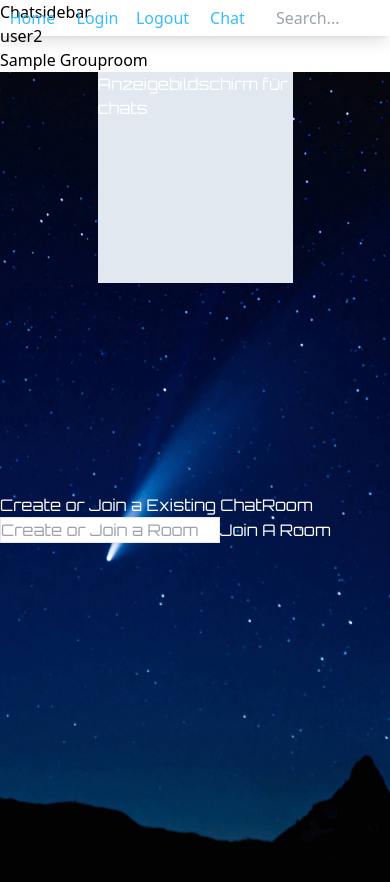
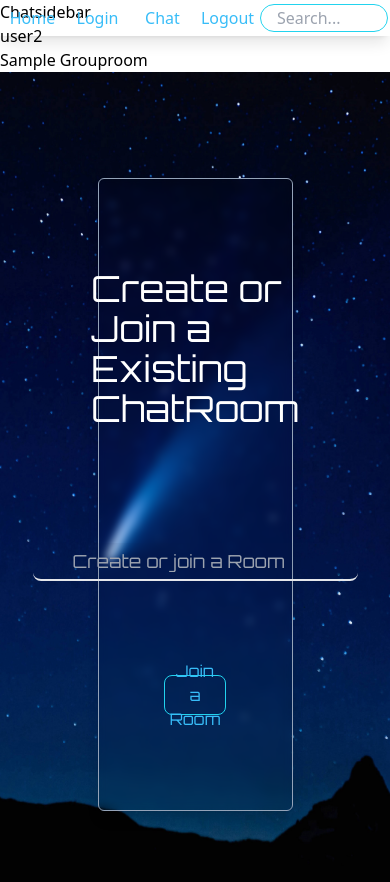
Before and after one commit to FinalProjectYZPIH/FinalProject, a React (Vite) app in the folder client/: page /chat in a window 390 px wide. Shown: the top 882 px of the page. Built offline with nearby package versions, Linux system fonts and the light colour scheme; no server answers.

Commit message:
add nav & logout & chatdashboard style

```diff
--- a/client/src/components/Chat.jsx
+++ b/client/src/components/Chat.jsx
@@ -1,10 +1,12 @@
 import React, { useEffect, useState } from "react";
 import { Inputs } from "./Inputs";
+import { useDarkLightMode } from "../context/data/dataStore.jsx";
 // import ScrollToBottom from "react-scroll-to-bottom";
 
 function Chat({ socket, username, room }) {
   const [currentMessage, setCurrentMessage] = useState("");
   const [messageList, setMessageList] = useState([]);
+  const { lightMode, setDarkMode } = useDarkLightMode();
 
   const sendMessage = async () => {
     if (currentMessage !== "") {
@@ -30,15 +32,17 @@ function Chat({ socket, username, room }) {
   }, [socket]);
 
   return (
-    <div className="chat-window">
-      <div className="chat-header">
+    <div className={`chat-window font-orbitron grid grid-cols-1 lg:grid-cols-2 w-screen h-screen sm:bg-cover sm:bg-center  bg-no-repeat lg:bg-contain lg:bg-right ${
+      lightMode ? "dark" : "light"
+    }`}>
+      <div className="chat-header flex items-center justify-evenly">
         <p>Live Chat</p>
       </div>
-      <div className="chat-body">
+      <div className="chat-body border border-black">
         {/* <ScrollToBottom className="message-container"> */}
-          {messageList.map((messageContent) => {
+          {messageList.map((messageContent, index) => {
             return (
-              <div
+              <div key={index}
                 className="message flex justify-center hover:bg-white h-64"
                 id={username === messageContent.author ? "you" : "other"}
               >
--- a/client/src/components/GroupChat.jsx
+++ b/client/src/components/GroupChat.jsx
@@ -2,6 +2,8 @@ import React, { useEffect, useState } from "react";
 import { getTime } from "date-fns";
 import { useSocketProvider } from "../context/data/SocketProvider";
 import { useProfileStore } from "../context/data/dataStore";
+import { useDarkLightMode } from "../context/data/dataStore.jsx";
+import { Inputs } from "./ui/Inputs";
 // import ScrollToBottom from "react-scroll-to-bottom";
 
 // {groupRoom :{
@@ -33,6 +35,7 @@ import { useProfileStore } from "../context/data/dataStore";
 function GroupChat() {
   const { username } = useProfileStore((state) => state.defaultProfile);
   const { socket, sendMessage, roomConfig } = useSocketProvider();
+  const { lightMode, setDarkMode } = useDarkLightMode();
 
   console.log(roomConfig);
   const defaultMessageObj = {
@@ -78,38 +81,44 @@ function GroupChat() {
   };
   console.log(messageList);
   return (
-    <div className="chat-window bg-blue-200">
-      <div className="chat-header">
+    <div
+      className={`chat-window font-orbitron grid grid-cols-1 lg:grid-cols-2 w-screen h-screen sm:bg-cover sm:bg-center  bg-no-repeat lg:bg-contain lg:bg-right ${
+        lightMode ? "dark" : "light"
+      }`}
+    >
+      <div className="chat-header border border-cyan-400 rounded-lg p-5 m-5 shadow-lg backdrop-filter backdrop-blur-sm bg-opacity-25">
         <p>Live Chat</p>
-      </div>
-      <div className="chat-body">
+        <div className="chat-body border border-cyan-800  rounded-lg py-5 px-2">
           {/* <ScrollToBottom className="message-container"> */}
-        {messageList.map((messageContent) => {
+          {messageList.map((messageContent, index) => {
             return (
               <div
-              className="message"
-              id={username === messageContent.sender ? "you" : "other"}
+                key={index}
+                className={
+                  username === messageContent.author
+                    ? "self-message text-end flex justify-end items-center"
+                    : "other-message text-start flex justify-start "
+                }
               >
                 <div>
-                <div className="message-content">
+                  <div className="message-content w-60 border border-cyan-400 p-2 m-1 rounded-lg ">
                     <p>{messageContent.content}</p>
-                </div>
-                <div className="message-meta">
+                    <div className="message-meta  text-sm p-2">
                       <p id="time">{messageContent.time}</p>
                       <p id="author">{messageContent.sender}</p>
+                    </div>
                   </div>
                 </div>
               </div>
             );
           })}
           {/* </ScrollToBottom> */}
-      </div>
           <div className="chat-footer">
-        <input
+            <Inputs
               type="text"
               value={currentMessage.content}
               placeholder="Hey..."
-          onChange={(event) => {
+              onChangeFn={(event) => {
                 setCurrentMessage({
                   ...currentMessage,
                   content: event.target.value,
@@ -120,6 +129,8 @@ function GroupChat() {
               }}
             />
             <button onClick={sendMessages}>&#9658;</button>
+          </div>
+        </div>
       </div>
     </div>
   );
--- a/client/src/components/LoginComponent.jsx
+++ b/client/src/components/LoginComponent.jsx
@@ -67,9 +67,9 @@ export const LoginComponent = () => {
       className={`font-orbitron grid grid-cols-1 lg:grid-cols-2  w-screen h-screen sm:bg-cover sm:bg-center bg-no-repeat lg:bg-contain lg:bg-right ${lightMode ? "dark" : "light"
         }`}
     >
-      <div className="flex items-center justify-center  bg-cover  h-screen">
-        <div className=" flex flex-col justify-evenly items-center w-2/3 lg:w-auto h-screen">
-          <div className=" m-10 h-screen-sm w-screen-sm  border border-slate-400 rounded-md p-10 shadow-lg backdrop-filter backdrop-blur-sm bg-opacity-25">
+      <div className="flex items-center justify-center bg-cover">
+        <div className=" flex flex-col justify-evenly items-center">
+          <div className=" m-10 h-screen-sm w-screen-sm border border-slate-400 rounded-md p-10 shadow-lg backdrop-filter backdrop-blur-sm bg-opacity-25">
             <h1 className="text-4xl text-blue-600 text-center mb-6">LOGIN</h1>
 
             <MediaButtons window={google}>
--- a/client/src/components/Navigation.jsx
+++ b/client/src/components/Navigation.jsx
@@ -3,6 +3,8 @@ import { useDarkLightMode, useProfileStore } from "../context/data/dataStore";
 import { CloudMoon, Sun, User } from "lucide-react";
 import { Link, useNavigate } from "react-router-dom";
 import ReactSwitch from "react-switch";
+import { Button } from "@mui/material";
+import { logoutRequest } from "../context/api/auth";
 
 // Beipiel
 export default function Navigation() {
@@ -20,18 +22,22 @@ export default function Navigation() {
     config: settings,
   };
 
+  const clearCookies = logoutRequest();
+
   const PageNav = [
     { path: "/", name: "Home", isMember: false }, // kann auch bei path componente sein
     // { path: "/about", name: "About", isMember: false },
     { path: "/login", name: "Login", isMember: false },
-    { path: "/logout", name: "Logout", isMember: true },
+    // { path: "/logout", name: "Logout", isMember: true },
     { path: "/chat", name: "Chat", isMember: true },
     // { path: "/account", name: "Account", isMember: true },
   ];
+
   const handleLogout = async (e) => {
     e.preventDefault();
     setLogout() && toast.success("You are logged out");
     if (isOnline === false) {
+      clearCookies.mutate();
       navigate("/", { replace: true });
     }
   };
@@ -53,10 +59,13 @@ export default function Navigation() {
             </div>
           ) : null
         )}
+        <div className="flex items-center justify-center bg-transparent hover:border-y-teal-400 hover:bg-cyan-400 text-sky-400 hover:text-white hover:bg-opacity-1 hover:border-transparent w-20 rounded-lg mx-0.5">
+          <button onClick={handleLogout}>Logout</button>
+        </div>
       </div>
       <form>
         <input
-          className="w-32 h-7 pl-4 pr-8 text-gray-900 rounded-full outline-cyan-400"
+          className="w-32 h-7 pl-4 pr-8 text-gray-900 rounded-full border border-cyan-400 outline-cyan-400"
           id="search"
           type="search"
           placeholder="Search..."
--- a/client/src/components/SignUpComponent.jsx
+++ b/client/src/components/SignUpComponent.jsx
@@ -14,10 +14,10 @@ export const SignUpComponent = () => {
         lightMode ? "dark" : "light"
       }`}
     >
-      <div className="flex items-center justify-center  bg-cover  h-screen">
-        <div className="flex flex-col justify-evenly items-center w-2/3 lg:w-auto h-screen">
-          <div className=" m-10 h-screen-sm w-screen-sm border border-slate-400 rounded-md p-14 shadow-lg backdrop-filter backdrop-blur-sm bg-opacity-25">
-            <h1 className="text-4xl text-blue-600 text-center mb-6">SIGN UP</h1>
+      <div className="flex items-center justify-center bg-cover h-screen">
+        <div className="flex flex-col justify-evenly items-center">
+          <div className="h-full w-screen-sm border border-slate-400 rounded-md px-10 py-7 mt-8 shadow-lg backdrop-filter backdrop-blur-sm bg-opacity-25">
+            <h1 className="text-4xl text-blue-600 text-center">SIGN UP</h1>
             <form action="">
               <Inputs
                 label="First Name"
--- a/client/src/components/ui/Inputs.jsx
+++ b/client/src/components/ui/Inputs.jsx
@@ -3,7 +3,7 @@ export const Inputs = ({ type, label, ph, onChangeFn, value, onKeyPress }) => {
         <div >
             <label htmlFor={label} className="text-sm px-2 py-2.3">{label}</label>
             <input
-                className="bg-blue-950 bg-opacity-5 block w-72 py-2.3 px-10 pb-2 mb-1 text-lg text-cyan-400 focus:ring-2 focus:ring-offset-2 focus:ring-sky-300 border-b-2 rounded-lg border-grey-300 appearance-none dark:focus:border-blue-500 focus:outline-none focus:text-white focus:bg-sky-600 focus:bg-opacity-25 focus:border-blue-600 hover:border-b-cyan-400"
+                className="bg-blue-950 bg-opacity-5 block w-auto px-10 py-1 text-lg text-cyan-400 focus:ring-2 focus:ring-offset-2 focus:ring-sky-300 border-b-2 rounded-lg border-grey-300 appearance-none dark:focus:border-blue-500 focus:outline-none focus:text-white focus:bg-sky-600 focus:bg-opacity-25 focus:border-blue-600 hover:border-b-cyan-400"
                 type={type}
                 placeholder={ph}
                 id={label}
--- a/client/src/libs/useSocketio.jsx
+++ b/client/src/libs/useSocketio.jsx
@@ -43,9 +43,9 @@ const useSocketIo = (
       // Füge hier die Fehlerbehandlung hinzu, z.B. Anzeigen einer Fehlermeldung im UI.
     });
 
-    return () => {
-      newSocket.disconnect();
-    };
+    // return () => {
+    //   newSocket.disconnect();
+    // };
   }, []);
 
   const createRoom = (
--- a/client/src/pages/ChatDashboard.jsx
+++ b/client/src/pages/ChatDashboard.jsx
@@ -3,14 +3,12 @@ import { profileRequest } from "../context/api/auth";
 import { useState } from "react";
 import { useNavigate } from "react-router-dom";
 import toast from "react-hot-toast";
-
 import GroupChat from "../components/GroupChat";
 import ChatSidebar from "../components/ChatSidebar";
 import { useParams } from "react-router-dom";
-import DisplayBoard from "../components/DisplayBoard";
+// import DisplayBoard from "../components/DisplayBoard";
 import { useSocketProvider } from "../context/data/SocketProvider";
 import { Outlet } from "react-router-dom";
-
 import { Button } from "../components/ui/Buttons";
 import { useDarkLightMode } from "../context/data/dataStore";
 import { Inputs } from "../components/ui/Inputs";
@@ -96,19 +94,23 @@ export default function ChatDashboard() {
       }`}
     >
       {/* <ChatSidebar /> */}
-      <DisplayBoard />
+      {/* <DisplayBoard /> */}
       {!showChat ? ( //hier soll für 2. sidebar gedacht sein. wenn der user in navbar klickt, es soll dann angezeigt werden.
-        <div>
-          <h3>Create or Join a Existing ChatRoom</h3>
-          <input
-            className="border border-1"
-            type="text"
-            placeholder="Create or Join a Room"
-            onChange={(event) => {
-              setRoomName(event.target.value);
-            }}
-          />
-          <button onClick={joinRoom}>Join A Room</button>
+        <div className=" flex flex-col justify-evenly items-center">
+          <div className="h-3/4 w-2/4 px-5 flex justify-evenly flex-col items-center border border-slate-400 rounded-md shadow-lg backdrop-filter backdrop-blur-sm bg-opacity-25">
+            <h3 className="text-4xl">Create or Join a Existing ChatRoom</h3>
+            <Inputs
+              className="border border-1"
+              type="text"
+              ph="Create or join a Room"
+              onChangeFn={(event) => {
+                setRoomName(event.target.value);
+              }}
+            />
+            <div className="w-full">
+              <Button onClick={joinRoom}>Join a Room</Button>
+            </div>
+          </div>
         </div>
       ) : (
         navigate(`/chat/${roomname}`)
```
Also changed, not shown: client/src/main.jsx (+8 -10 lines). Lines whose indentation alone changed are shown as unchanged.
